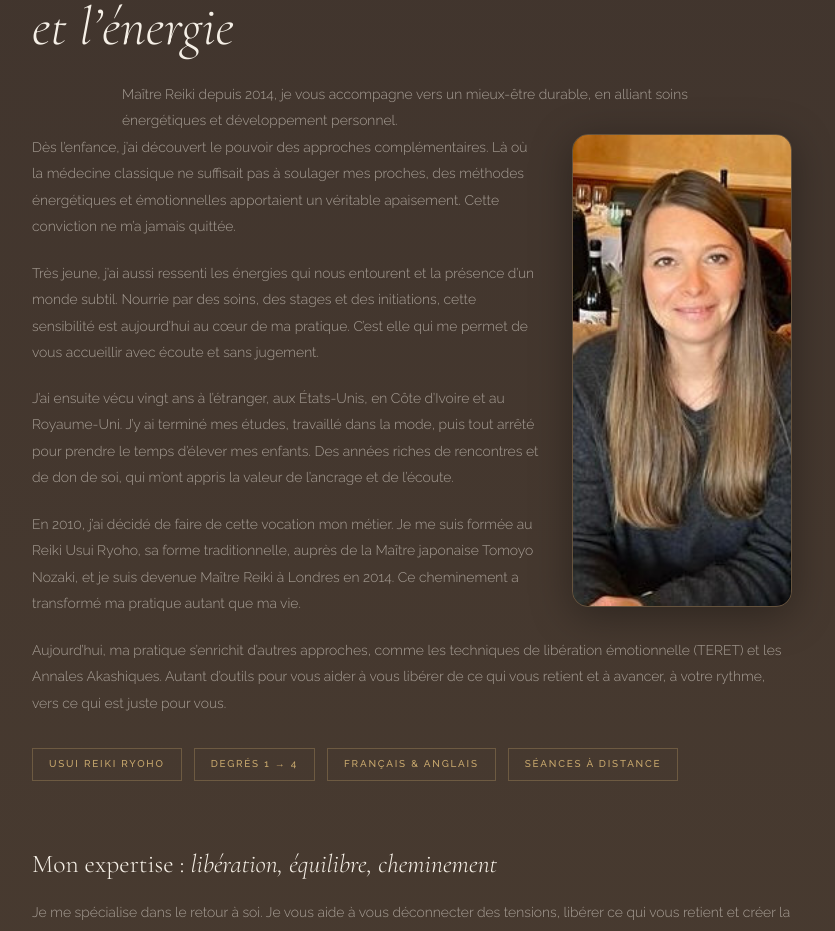
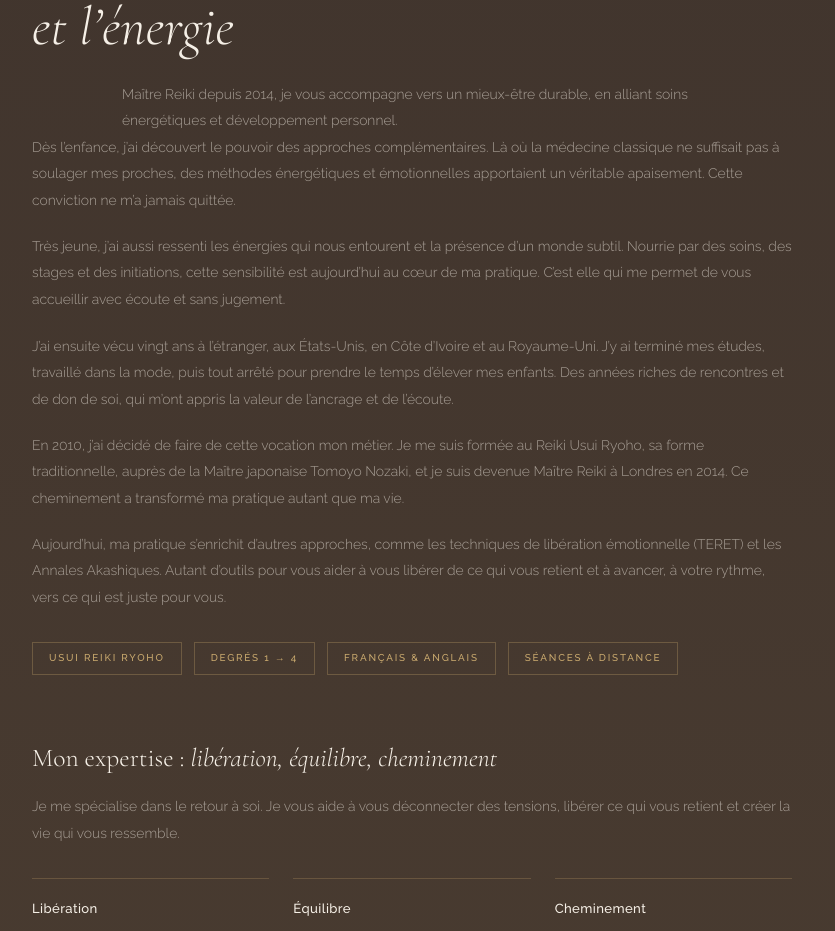
Before and after one commit to LucaMartinet7/Website_Carole, a React (Vite) app: page / in a window 1280 px wide. Shown: the part 2500-3431 px from the top of the page, without its empty margins (228-1063 px from the left). Built offline with nearby package versions, Linux system fonts and the light colour scheme.

Commit message:
Retire le portrait du café de la section À propos

```diff
--- a/src/components/AboutSection.tsx
+++ b/src/components/AboutSection.tsx
@@ -32,17 +32,6 @@ export function AboutSection() {
               </>
             }
           />
-
-          <Reveal className="mx-auto mb-10 mt-2 w-[220px] max-w-full overflow-hidden rounded-2xl border border-[rgba(201,169,110,0.25)] shadow-[0_8px_40px_rgba(0,0,0,0.35)] sm:float-right sm:mb-4 sm:ml-8 sm:mt-0">
-            <img
-              src="/photos/about-portrait.jpg"
-              alt="Portrait de Carole Martinet, Maître Reiki"
-              loading="lazy"
-              width={220}
-              height={293}
-              className="block h-auto w-full object-cover"
-            />
-          </Reveal>
 
           {aboutStory.map((paragraph, index) => (
             <Reveal key={index} delayMs={150 + index * 60}>
```
